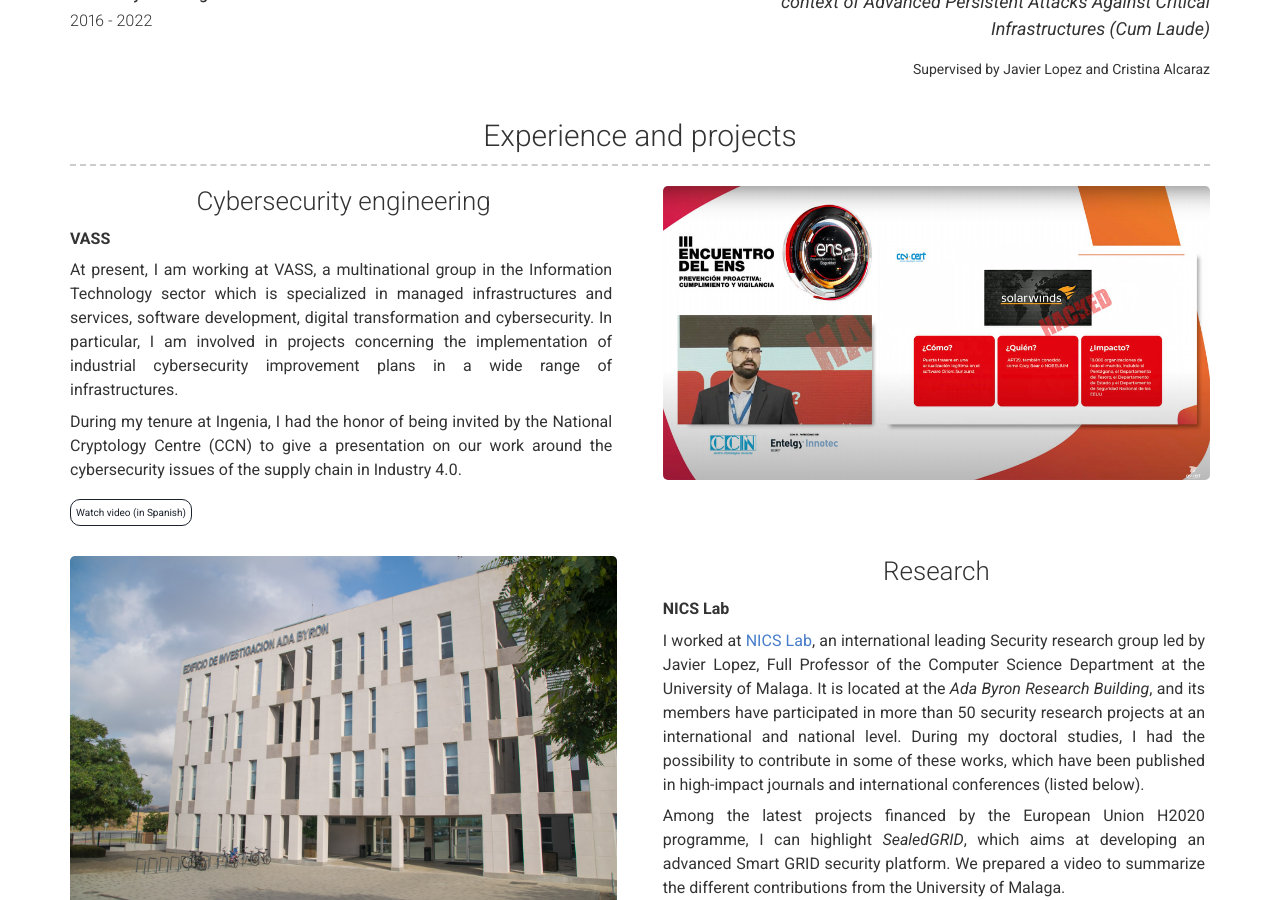
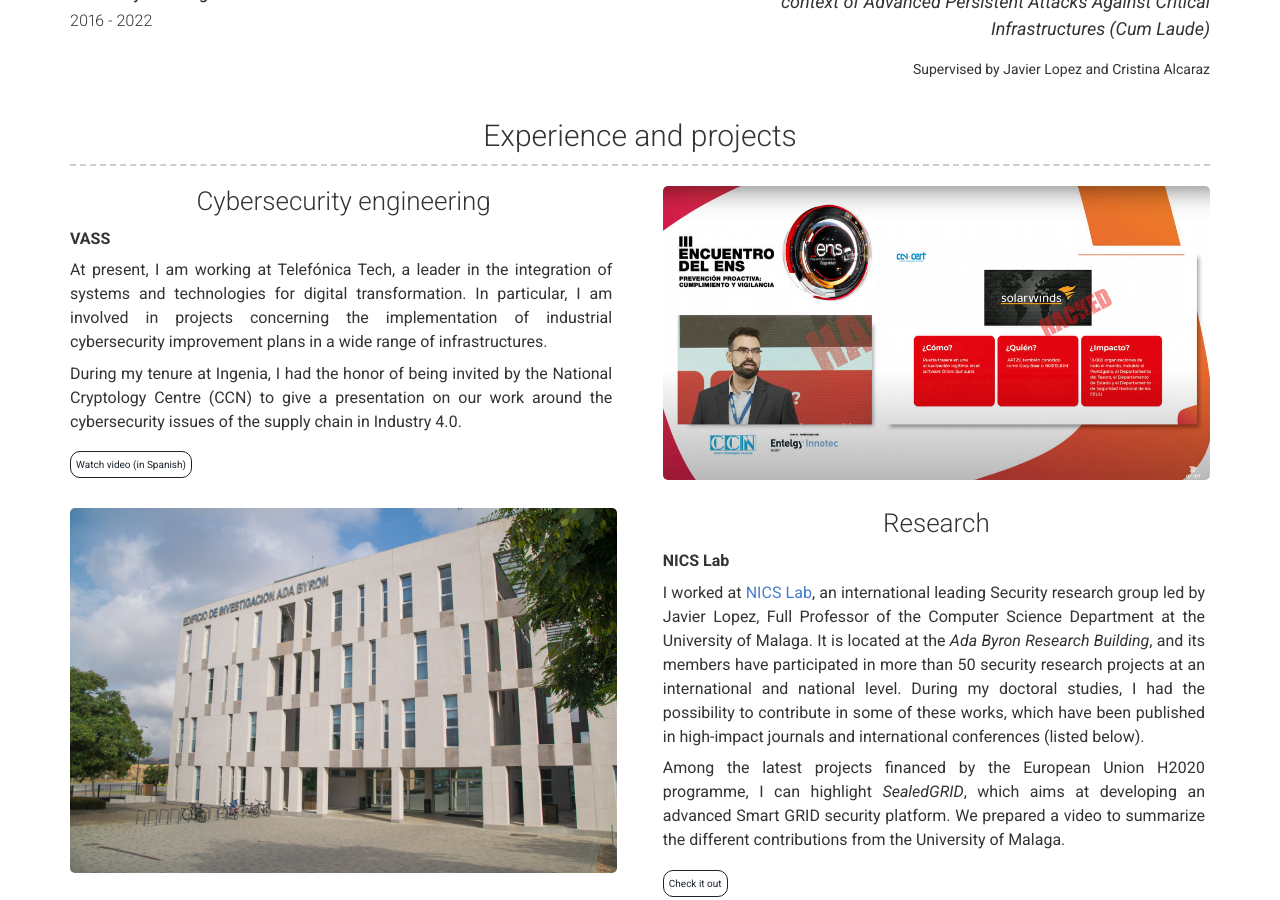
Before and after one commit to jercobyte/jercobyte.github.io, a Jekyll site: the page built from index.md, in a window 1280 px wide and 900 px high, scrolled down 916 px. Built offline with Jekyll 4.4.1, drawn with Linux system fonts in a browser that asks for light colours; nearby versions of some CDN libraries; a style sheet for code colours, icons or effects is not loaded.

Commit message:
Update myprojects.yml

```diff
--- a/_data/myprojects.yml
+++ b/_data/myprojects.yml
@@ -1,5 +1,5 @@
 cyber-security: |
-  At present, I am working at VASS, a multinational group in the Information Technology sector which is specialized in managed infrastructures and services, software development, digital transformation and cybersecurity. In particular, I am involved in projects concerning the implementation of industrial cybersecurity improvement plans in a wide range of infrastructures.
+  At present, I am working at Telefónica Tech, a leader in the integration of systems and technologies for digital transformation. In particular, I am involved in projects concerning the implementation of industrial cybersecurity improvement plans in a wide range of infrastructures.
 
   During my tenure at Ingenia, I had the honor of being invited by the National Cryptology Centre (CCN) to give a presentation on our work around the cybersecurity issues of the supply chain in Industry 4.0.
 research: |
```
